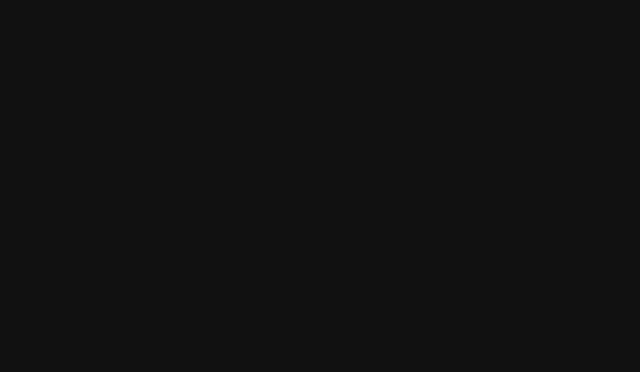
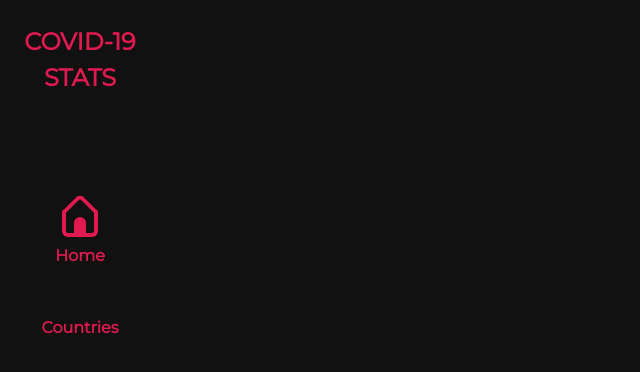
Before and after one commit to VanwildemeerschBrent/COVID_19_Stats, a Nuxt app: page / in a window 1280 px wide. Shown: the top 372 px of the page, without its empty margins (0-640 px from the left). Built offline with nearby package versions, Linux system fonts and the light colour scheme.

Commit message:
Navigation init

```diff
--- /dev/null
+++ b/assets/icons/HomeIcon.vue
@@ -0,0 +1,53 @@
+<template>
+  <div class="gg-home-alt"></div>
+</template>
+
+<script>
+	export default {
+		name: 'Home-icon'
+	}
+</script>
+
+<style lang="scss" scoped>
+	.gg-home-alt {
+		box-sizing: border-box;
+		position: relative;
+		display: block;
+		transform: scale(var(--ggs, 2));
+        width: 18px;
+		height: 14px;
+		border: 2px solid;
+		border-top: 0;
+		border-radius: 2px;
+		border-bottom-left-radius: 3px;
+		border-bottom-right-radius: 3px;
+		margin-bottom: -2px;
+	}
+	.gg-home-alt::after,
+	.gg-home-alt::before {
+		content: '';
+		display: block;
+		box-sizing: border-box;
+		position: absolute;
+	}
+	.gg-home-alt::before {
+		border-top: 2px solid;
+		border-left: 2px solid;
+		border-top-left-radius: 4px;
+		transform: rotate(45deg);
+		top: -5px;
+		border-radius: 3px;
+		width: 14px;
+		height: 14px;
+		left: 0;
+	}
+	.gg-home-alt::after {
+		width: 6px;
+		height: 10px;
+		background: currentColor;
+		border-top-left-radius: 100px;
+		border-top-right-radius: 100px;
+		left: 4px;
+		bottom: -2px;
+	}
+</style>
--- /dev/null
+++ b/components/NavBar.vue
@@ -0,0 +1,32 @@
+<template>
+  <nav class="w-12 h-screen font-bold text-textColor navbar">
+    <p class="p-6 mb-20 text-2xl text-center uppercase">
+      COVID-19
+      <br />Stats
+    </p>
+    <div
+      class="w-full h-auto p-4 font-bold text-center cursor-pointer"
+      @click="$router.push('/countries')"
+    >
+      <c-home-icon class="mb-4 ml-auto mr-auto" />
+      <p class="mt-4">Home</p>
+    </div>
+    <div class="w-full h-auto p-4 font-bold text-center cursor-pointer">
+      <p class="mt-4">Countries</p>
+    </div>
+  </nav>
+</template>
+
+<script>
+	import HomeIcon from '../assets/icons/HomeIcon'
+	export default {
+		name: 'navbar',
+
+		components: {
+			'c-home-icon': HomeIcon
+		}
+	}
+</script>
+
+<style lang="scss" scoped>
+</style>
--- a/layouts/default.vue
+++ b/layouts/default.vue
@@ -1,13 +1,24 @@
 <template>
-  <div>
-    <nuxt />
+  <div class="flex flex-wrap w-screen h-screen overflow-hidden bg-backgroundColor">
+    <c-navbar class="w-1/8" />
+    <nuxt class="w-7/8 bg-orange" />
   </div>
 </template>
 
+<script>
+	import Navbar from '@/components/NavBar'
+	export default {
+		name: 'App',
+
+		components: {
+			'c-navbar': Navbar
+		}
+	}
+</script>
+
 <style>
 	html {
-  font-family: 'Source Sans Pro', -apple-system, BlinkMacSystemFont, 'Segoe UI',
-    Roboto, 'Helvetica Neue', Arial, sans-serif;
+		font-family: 'Montserrat', sans-serif;
 		font-size: 16px;
 		word-spacing: 1px;
 		-ms-text-size-adjust: 100%;
--- a/nuxt.config.js
+++ b/nuxt.config.js
@@ -1,4 +1,3 @@
-
 module.exports = {
   mode: 'universal',
   /*
@@ -9,10 +8,18 @@
     meta: [
       { charset: 'utf-8' },
       { name: 'viewport', content: 'width=device-width, initial-scale=1' },
-      { hid: 'description', name: 'description', content: process.env.npm_package_description || '' }
+      {
+        hid: 'description',
+        name: 'description',
+        content: process.env.npm_package_description || ''
+      }
     ],
     link: [
-      { rel: 'icon', type: 'image/x-icon', href: '/favicon.ico' }
+      { rel: 'icon', type: 'image/x-icon', href: '/favicon.ico' },
+      {
+        rel: 'stylesheet',
+        href: 'https://fonts.googleapis.com/css2?family=Montserrat&display=swap'
+      }
     ]
   },
   /*
@@ -22,19 +29,17 @@
   /*
    ** Global CSS
    */
-  css: [
-  ],
+  css: [],
   /*
    ** Plugins to load before mounting the App
    */
-  plugins: [
-  ],
+  plugins: [],
   /*
    ** Nuxt.js dev-modules
    */
   buildModules: [
     // Doc: https://github.com/nuxt-community/nuxt-tailwindcss
-    '@nuxtjs/tailwindcss',
+    '@nuxtjs/tailwindcss'
   ],
   /*
    ** Nuxt.js modules
@@ -42,14 +47,13 @@
   modules: [
     // Doc: https://axios.nuxtjs.org/usage
     '@nuxtjs/axios',
-    '@nuxtjs/pwa',
+    '@nuxtjs/pwa'
   ],
   /*
    ** Axios module configuration
    ** See https://axios.nuxtjs.org/options
    */
-  axios: {
-  },
+  axios: {},
   /*
    ** Build configuration
    */
@@ -57,7 +61,6 @@
     /*
      ** You can extend webpack config here
      */
-    extend (config, ctx) {
+    extend(config, ctx) {}
   }
 }
-}
--- a/pages/index.vue
+++ b/pages/index.vue
@@ -1,24 +1,21 @@
 <template>
-  <div class="w-screen h-screen overflow-hidden bg-backgroundColor">
-    <router-view/>
+  <div >
+    <router-view />
   </div>
 </template>
 
 <script>
+
 	export default {
 		name: 'app',
-
 		data() {
 			return {
 				isAppVisible: false
 			}
 		},
-
-		mounted() {
-
-		}
 	}
 </script>
 
 <style>
+
 </style>
--- a/tailwind.config.js
+++ b/tailwind.config.js
@@ -9,8 +9,17 @@
     extend: {
       colors: {
         backgroundColor: "#111",
+        textColor:"#E01A4F"
     },
-      width: { '1/8': '12.5%' },
+      width: {
+        '1/8': '12.5%',
+        '2/8': '25%',
+        '3/8': '37.5%',
+        '4/8': '50%',
+        '5/8': '62.5%',
+        '6/8': '75%',
+        '7/8': '87.5%'
+      },
 
     }
   },
```
Also changed, not shown: assets/icons/home-alt.svg (added). Lines whose indentation alone changed are shown as unchanged.
